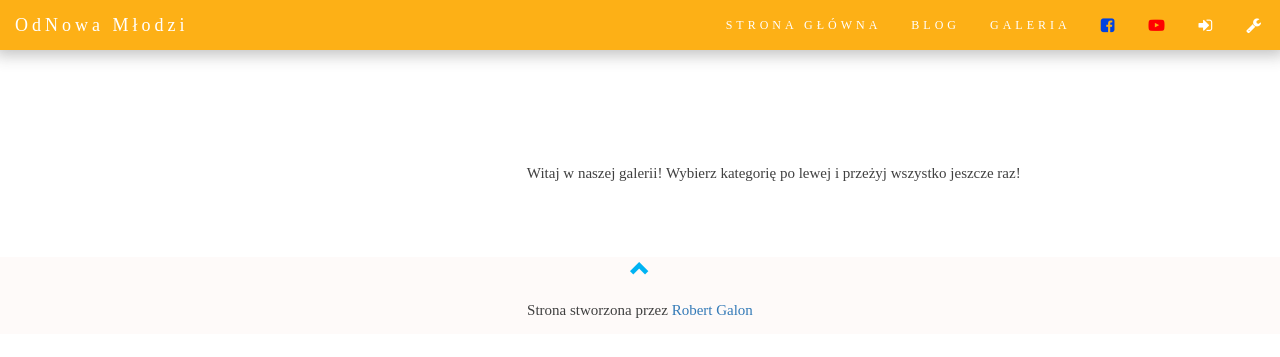
After one commit to milderalderanin/OdNowaMlodzi, a PHP site: page /app/views/gallery/index.phtml in a window 1280 px wide. The commit adds this page. Shown: the top 357 px of the page. Run offline with PHP 8.4, Linux system fonts and the light colour scheme; the template is opened without the code that fills it, so the values that code supplies are empty; some libraries are stand-ins or nearby versions; some web fonts are replaced.

Commit message:
Galeria itp

```diff
--- /dev/null
+++ b/app/views/gallery/index.phtml
@@ -0,0 +1,105 @@
+<!DOCTYPE html>
+<html>
+<head>
+    <meta charset="utf-8">
+    <meta name="viewport" content="width=device-width, initial-scale=1">
+
+    <link rel="stylesheet" href="https://maxcdn.bootstrapcdn.com/bootstrap/3.3.7/css/bootstrap.min.css">
+    <script src="https://ajax.googleapis.com/ajax/libs/jquery/3.1.1/jquery.min.js"></script>
+    <script src="https://maxcdn.bootstrapcdn.com/bootstrap/3.3.7/js/bootstrap.min.js"></script>
+
+    <script src="/style/scripts.js"></script>
+    <link href="/css/font-awesome.min.css" rel="stylesheet" type="text/css">
+    <link rel="stylesheet" href="/style/style2.css">
+    <link rel="stylesheet" href="/style/gallery.css">
+    <title>Odnowa Młodzi | Galeriag</title>
+</head>
+<body id="page-top" data-spy="scroll" data-target=".navbar" data-offset="60">
+<div class="loader"></div>
+
+<nav id="mainNav" class="navbar navbar-default navbar-fixed-top" role="navigation">
+    <div class="container-fluid">
+        <div class="navbar-header">
+            <button type="button" class="navbar-toggle" data-toggle="collapse" data-target="#navigationbar">
+                <span class="sr-only">Zmień</span>
+                <span class="icon-bar"></span>
+                <span class="icon-bar"></span>
+                <span class="icon-bar"></span>
+            </button>
+            <a class="navbar-brand page-scroll" href="#page-top">OdNowa Młodzi</a>
+        </div>
+
+        <div class="collapse navbar-collapse" id="navigationbar">
+            <ul class="nav navbar-nav navbar-right">
+                <li>
+                    <a class="page-scroll" href="/">STRONA GŁÓWNA</a>
+                </li>
+                <li>
+                    <a class="page-scroll" href="/blog">BLOG</a>
+                </li>
+                <li>
+                    <a class="page-scroll" href="#">GALERIA</a>
+                </li>
+                <li>
+                    <a href="https://www.facebook.com/OdNowaMlodzi/"><i class="fa fa-facebook-square fa-lg icon-fb"></i></a>
+                </li>
+                <li>
+                    <a href="https://www.youtube.com/channel/UCUqIgEqFNYA0sd0eFkcm0Ug"><i class="fa fa-youtube-play fa-lg icon-yt"></i></a>
+                </li>
+                <li>
+                    <a href="http://warmia.odnowa.org/"><i class="fa fa-sign-in fa-lg"></i></a>
+                </li>
+                <li>
+                    <a href="/admin"><i class="fa fa-wrench fa-lg"></i></a>
+                </li>
+            </ul>
+        </div>
+        <!-- /.navbar-collapse -->
+    </div>
+    <!-- /.container-fluid -->
+</nav>
+
+<div class="container">
+<div class="row">
+    <div class="col-md-3">
+        <ul class="list-group">
+            <?php foreach($galleries as $gallery): ?>
+                <a href=<?php print('"/gallery/index/'.$gallery->id.'/"'); ?>" class="list-group-item">
+                <?php print($gallery->title); ?>
+                    <span class="badge"></span>
+                </a>
+            <?php endforeach; ?>
+        </ul>
+    </div>
+    <div class="col-md-9">
+        <?php if(empty($content)): ?>
+            <div class="col-md-12">
+                <center><p>Witaj w naszej galerii! Wybierz kategorię po lewej i przeżyj wszystko jeszcze raz!</p></center>
+            </div>
+        <?php else: ?>
+            <div class="row">
+            <?php foreach($images as $key=>$image): ?>
+            <div class="col-md-4 image">
+                <img src="<?php echo $image['url']; ?>" alt="" class="img-responsive image">
+
+            </div>
+            <?php endforeach; ?>
+            </div>
+        <?php endif; ?>
+    </div>
+</div>
+</div>
+
+
+
+
+<footer class="container-fluid text-center bg-grey">
+    <a class="page-scroll" href="#page-top">
+        <span class="glyphicon glyphicon-chevron-up"></span>
+    </a>
+    <p>Strona stworzona przez <a href="http://www.cutyris.net" title="Cutyris Dev Studio">Robert Galon</a></p>
+</footer>
+
+
+</body>
+</html>
--- /dev/null
+++ b/public/style/gallery.css
@@ -0,0 +1,13 @@
+.container {
+    margin-top: 100px;
+}
+
+.menu {
+    border: 1px solid black;
+}
+
+.image {
+    height: auto;
+    width: auto;
+    max-height: 200px;
+}
```
Also changed, not shown: app/controllers/galleryController.php (added, +30 -0 lines), app/models/gallery.php (added, +65 -0 lines), app/models/image.php (added, +33 -0 lines), app/routes.php (+8 -1 lines), app/views/about/index.phtml (+5 -2 lines), public/.htaccess, public/images/1/1.png (added), public/images/1/asd.png (added).
